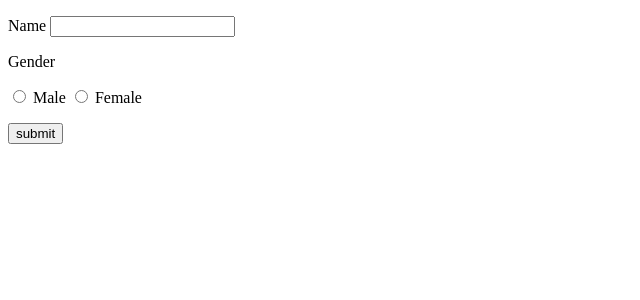
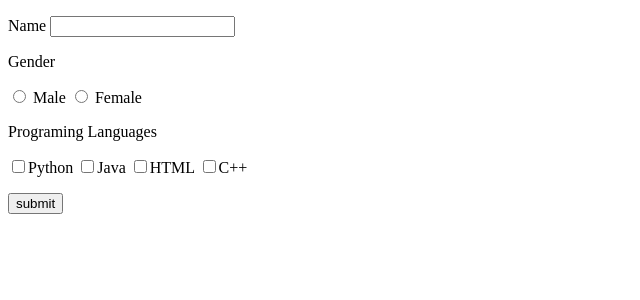
Before and after one commit to JoungMinJu/CSID_Classes, a Flask app: page / in a window 1280 px wide. Shown: the top 300 px of the page, without its empty margins (0-640 px from the left). Run offline with Flask 2, Linux system fonts and the light colour scheme.

Commit message:
feat : add Programing Languages form

```diff
--- a/main.py
+++ b/main.py
@@ -16,6 +16,13 @@ def result():
       result['Gender'] = request.form.get('Gender')
       # 학과
       # 프로그래밍 언어 -> hint) ','.join(list명)을 사용하면 list 안에 있는 항목들이 ','로 나누어져 출력됨.
+      result_list = []
+      language_list = ['python','java', 'HTML', 'C++']
+      for i in language_list:
+         if request.form.get(i):
+            result_list.append(i)
+
+      result['checkbox'] = ','.join(result_list)
 
       return render_template("result.html",result = result)
 
--- a/templates/input_info.html
+++ b/templates/input_info.html
@@ -13,6 +13,16 @@
          <label for="Female">Female</label>
          <!-- 학과 -->
          <!-- 프로그래밍 언어 -->
+         <p>Programing Languages</p>
+         <p>
+            <input type="checkbox" name="python">Python</input>
+
+            <input type="checkbox" name="java">Java</input>
+
+            <input type="checkbox" name="HTML">HTML</input>
+
+            <input type="checkbox" name="C++">C++</input>
+        </p>
          <p><input type = "submit" value = "submit" /></p>
       </form>
 
```
